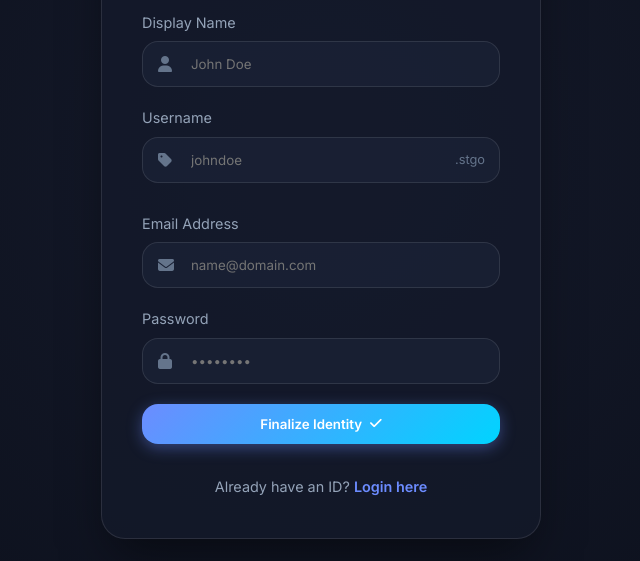
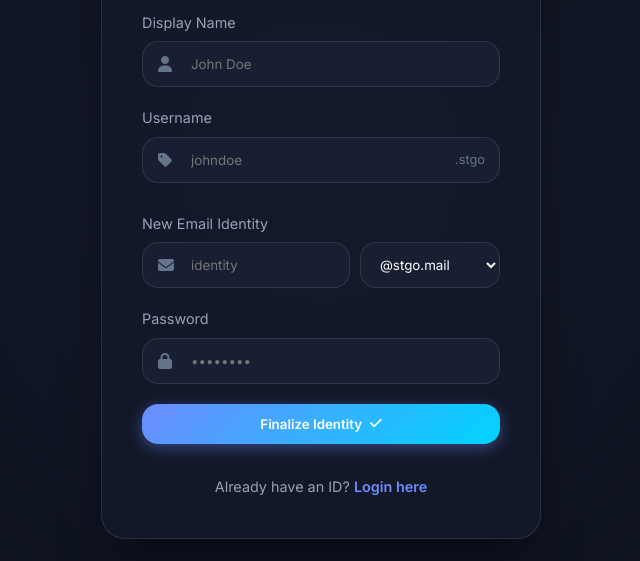
Before and after one commit to poteuxx/st-gomail, a plain HTML site: page register.html in a window 1280 px wide. Shown: the part 239-800 px from the top of the page, without its empty margins (319-959 px from the left). Drawn offline with Linux system fonts and the light colour scheme.

Commit message:
Identity System Update: Mandatory Domain Selector (Microsoft Flow)

```diff
--- a/register.html
+++ b/register.html
@@ -42,10 +42,16 @@
                 </div>
 
                 <div class="input-group">
-                    <label for="email">Email Address</label>
-                    <div class="input-wrapper">
+                    <label for="emailPrefix">New Email Identity</label>
+                    <div class="input-wrapper email-split">
                         <i class="fas fa-envelope"></i>
-                        <input type="email" id="email" placeholder="name@domain.com" required>
+                        <input type="text" id="emailPrefix" placeholder="identity" required>
+                        <select id="emailDomain" required>
+                            <option value="@stgo.mail">@stgo.mail</option>
+                            <option value="@futur.st">@futur.st</option>
+                            <option value="@poteuxx.io">@poteuxx.io</option>
+                            <option value="@st.gomail">@st.gomail</option>
+                        </select>
                     </div>
                 </div>
 
@@ -141,6 +147,32 @@
             color: var(--primary);
         }
 
+        .email-split {
+            display: flex;
+            gap: 10px;
+        }
+
+        .email-split input {
+            flex: 1;
+        }
+
+        .email-split select {
+            background: var(--bg-card);
+            border: 1px solid var(--border-light);
+            border-radius: var(--radius-md);
+            color: white;
+            padding: 0 15px;
+            outline: none;
+            cursor: pointer;
+            transition: var(--transition-fast);
+            min-width: 140px;
+        }
+
+        .email-split select:focus {
+            border-color: var(--primary);
+            box-shadow: 0 0 10px var(--primary-glow);
+        }
+
         .suggestions {
             display: flex;
             flex-wrap: wrap;
@@ -207,7 +239,10 @@
 
         registerForm.onsubmit = async (e) => {
             e.preventDefault();
-            const email = document.getElementById('email').value;
+            const prefix = document.getElementById('emailPrefix').value;
+            const domain = document.getElementById('emailDomain').value;
+            const email = prefix + domain;
+
             const pass = document.getElementById('password').value;
             const name = displayNameInput.value;
             const user = usernameInput.value;
```
